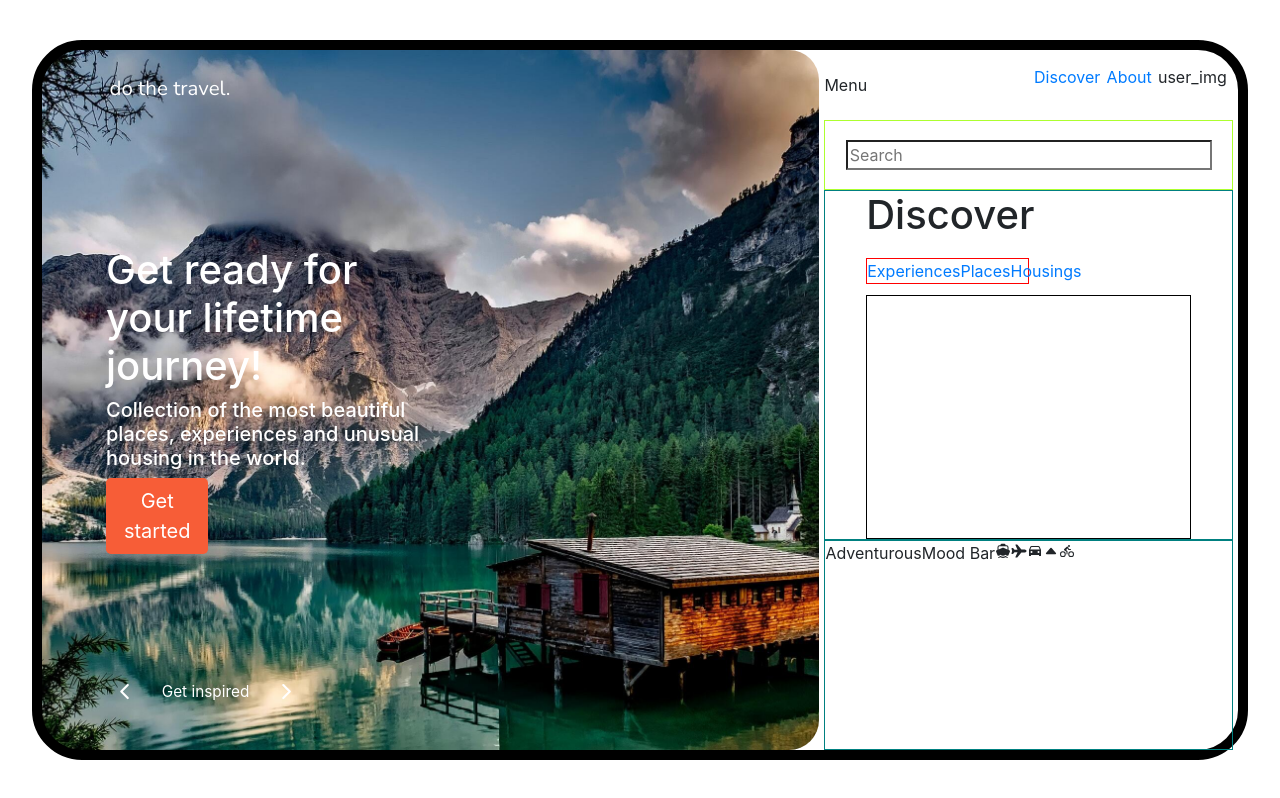
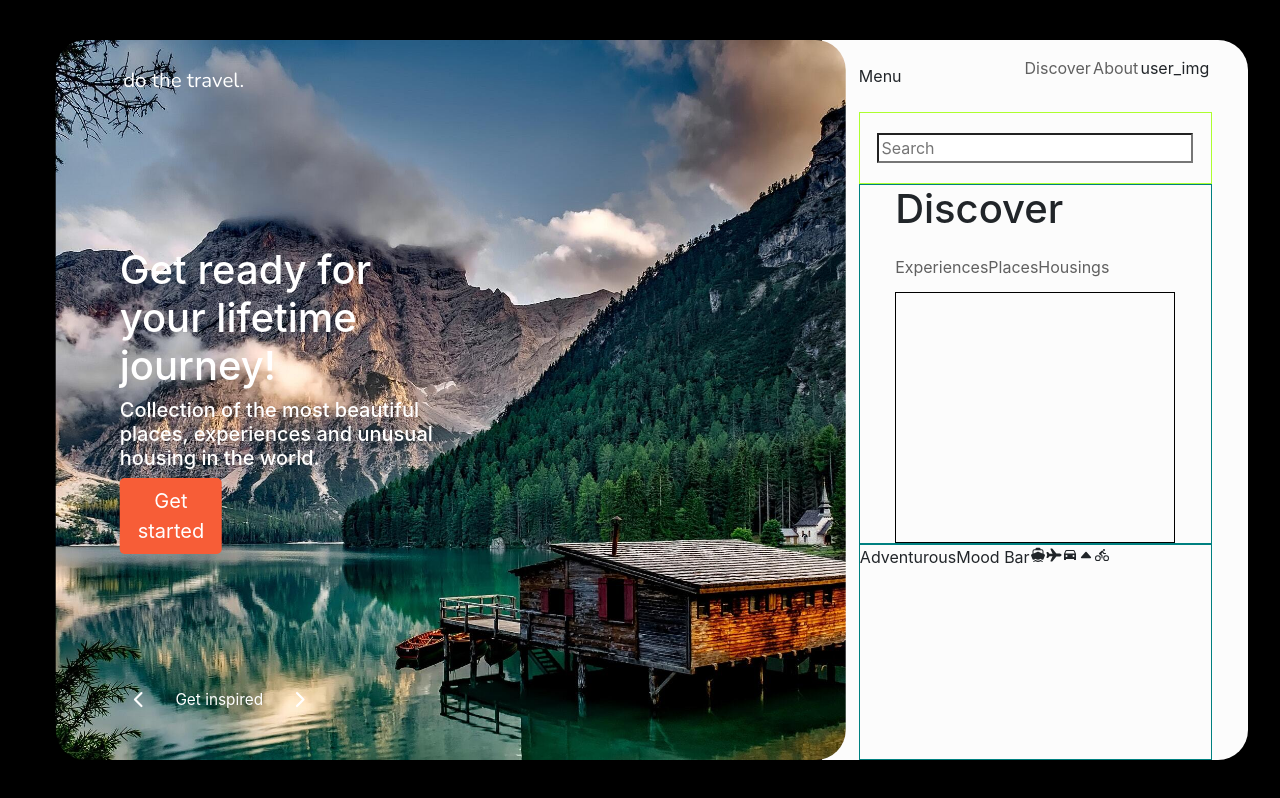
Before and after one commit to bidodev/react-dtravel-client, a React (Create React App) app: page / in a window 1280 px wide. Built offline with nearby package versions, Linux system fonts and the light colour scheme.

Commit message:
fixs on the layout bootstrap was beeing imported in the wrong order, the custom sass musst come after it, otherwise it does not overwrite background and borders added

```diff
--- a/src/scss/_app.scss
+++ b/src/scss/_app.scss
@@ -6,11 +6,8 @@ body{
     margin: 5vh auto;
     display: flex;
     align-items: center;
-    border-radius: 20px;
     height: 90vh;
     width: 95vw;
-    border-radius: 50px;
-    border: 10px solid black;
   }
 
   a {
--- a/src/scss/layout/_aside.scss
+++ b/src/scss/layout/_aside.scss
@@ -1,13 +1,18 @@
 .aside {
   width: 35%;
   height: 100%;
-  padding: 0 5px;
+  padding: 0 3%;
+  background-color: #fcfcfc;
+  border-top-right-radius: 30px;
+  border-bottom-right-radius: 30px;
+
 
   &-header {
     height: 10%;
     display: flex;
     align-items: center;
     width: 100%;
+    z-index: 1;
 
     &__menu {
       //border: 1px solid red;
@@ -17,7 +22,7 @@
       margin-left: auto;
       display: flex;
       justify-content: space-evenly;
-      width: 60%;
+      width: 65%;
       //border: 1px solid red;
       list-style: none;
     }
@@ -43,10 +48,10 @@
     justify-content: space-between;
 
     &__nav {
-      border: 1px solid red;
-      width: 50%;
+      width: 55%;
       display: flex;
       justify-content:space-between;
+      color: #303030
     }
 
     &__carrousel {
--- a/src/scss/layout/_intro.scss
+++ b/src/scss/layout/_intro.scss
@@ -10,7 +10,8 @@
   flex-direction: column;
   justify-content: space-between;
   border-radius: 30px;
-  z-index: -1;
+  z-index: 1;
+  transform: translate(3%);
 
   .logo {
     width: 20vw;
--- a/src/scss/main.scss
+++ b/src/scss/main.scss
@@ -1,5 +1,6 @@
+@import "node_modules/bootstrap/scss/bootstrap";
+@import url('https://fonts.googleapis.com/css2?family=Lora:ital,wght@0,400;0,500;0,600;0,700;1,400;1,500;1,600;1,700&family=Nunito:ital,wght@0,200;0,300;0,400;0,600;0,800;0,900;1,300;1,600;1,700;1,800;1,900&display=swap');
+
 @import './app';
 @import './layout/intro';
 @import './layout/aside';
-@import "node_modules/bootstrap/scss/bootstrap";
-@import url('https://fonts.googleapis.com/css2?family=Lora:ital,wght@0,400;0,500;0,600;0,700;1,400;1,500;1,600;1,700&family=Nunito:ital,wght@0,200;0,300;0,400;0,600;0,800;0,900;1,300;1,600;1,700;1,800;1,900&display=swap');
```
